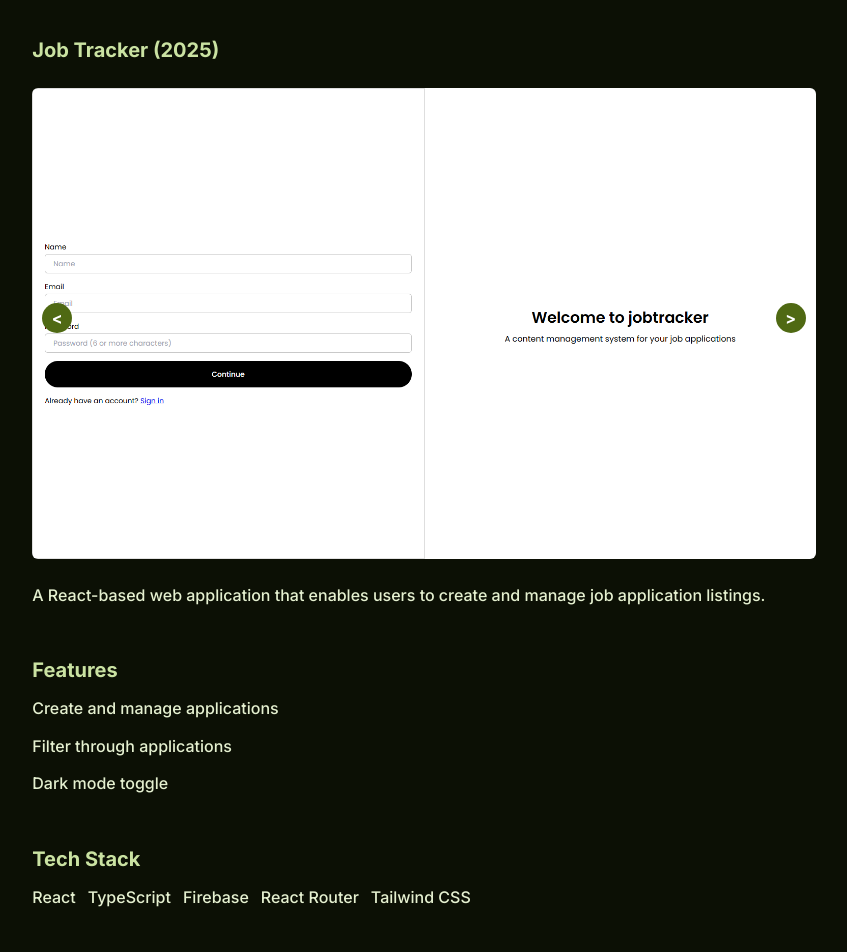
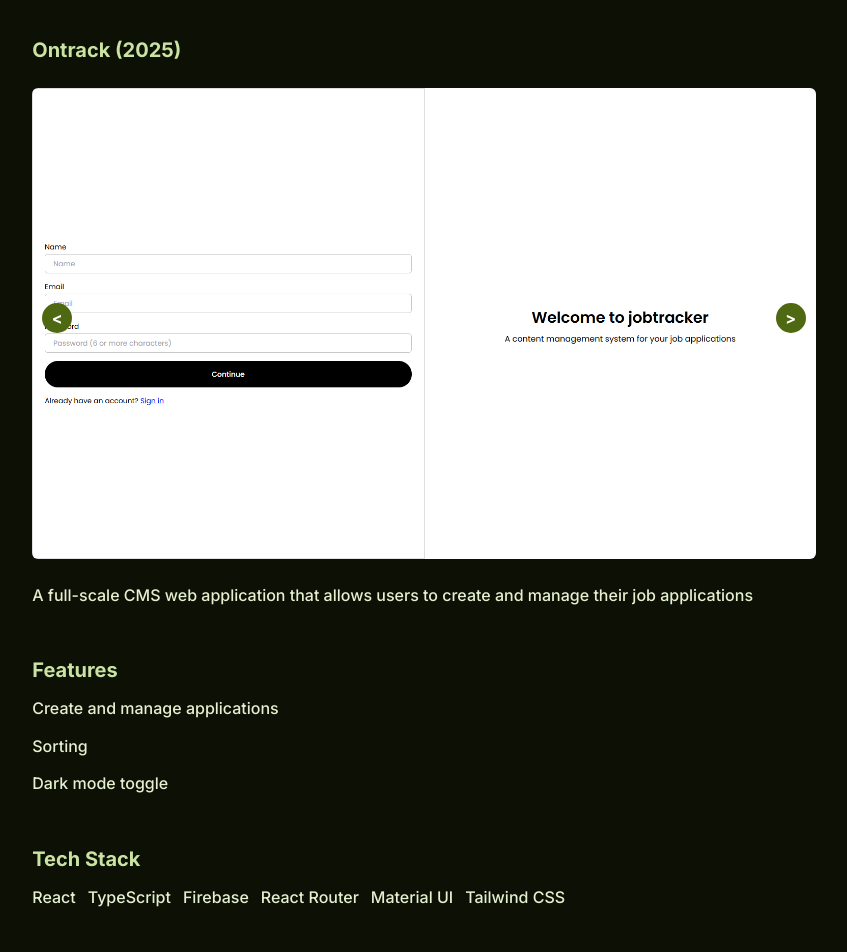
Before and after one commit to trinhbond/personal-portfolio, a React (Create React App) app: page /project/1 in a window 1280 px wide. Shown: the top 952 px of the page, without its empty margins (216-1063 px from the left). Built offline with nearby package versions, Linux system fonts and the light colour scheme.

Commit message:
Change prop type

```diff
--- a/src/components/Project.tsx
+++ b/src/components/Project.tsx
@@ -2,7 +2,7 @@ import { motion } from "framer-motion";
 import { Link } from "react-router-dom";
 
 type ProjectProps = {
-  id: string;
+  id: number;
   name: string;
   year: number;
   description: string;
--- a/src/components/ProjectPage.tsx
+++ b/src/components/ProjectPage.tsx
@@ -41,6 +41,8 @@ export default function ProjectPage() {
     },
   };
 
+  if (!id) return null;
+
   return (
     <motion.main className="flex flex-col items-center gap-8">
       <motion.div
@@ -57,7 +59,7 @@ export default function ProjectPage() {
         }}
       >
         {projects
-          .filter((project) => project.id === id)
+          .filter((project) => project.id === parseInt(id))
           .map((project) => (
             <Section variant={variant}>
               <h1 className="text-green-dark">
--- a/src/project-data.ts
+++ b/src/project-data.ts
@@ -1,16 +1,19 @@
 export const projects = [
   {
-    id: "1",
-    name: "Job Tracker",
+    id: 1,
+    name: "Ontrack",
     year: 2025,
     description:
-      "A React-based web application that enables users to create and manage job application listings.",
-    stack: ["React", "TypeScript", "Firebase", "React Router", "Tailwind CSS"],
-    features: [
-      "Create and manage applications",
-      "Filter through applications",
-      "Dark mode toggle",
+      "A full-scale CMS web application that allows users to create and manage their job applications",
+    stack: [
+      "React",
+      "TypeScript",
+      "Firebase",
+      "React Router",
+      "Material UI",
+      "Tailwind CSS",
     ],
+    features: ["Create and manage applications", "Sorting", "Dark mode toggle"],
     link: "https://job-tracker-app-delta.vercel.app/",
     repo: "https://github.com/trinhbond/job-tracker-app",
     images: [
```
